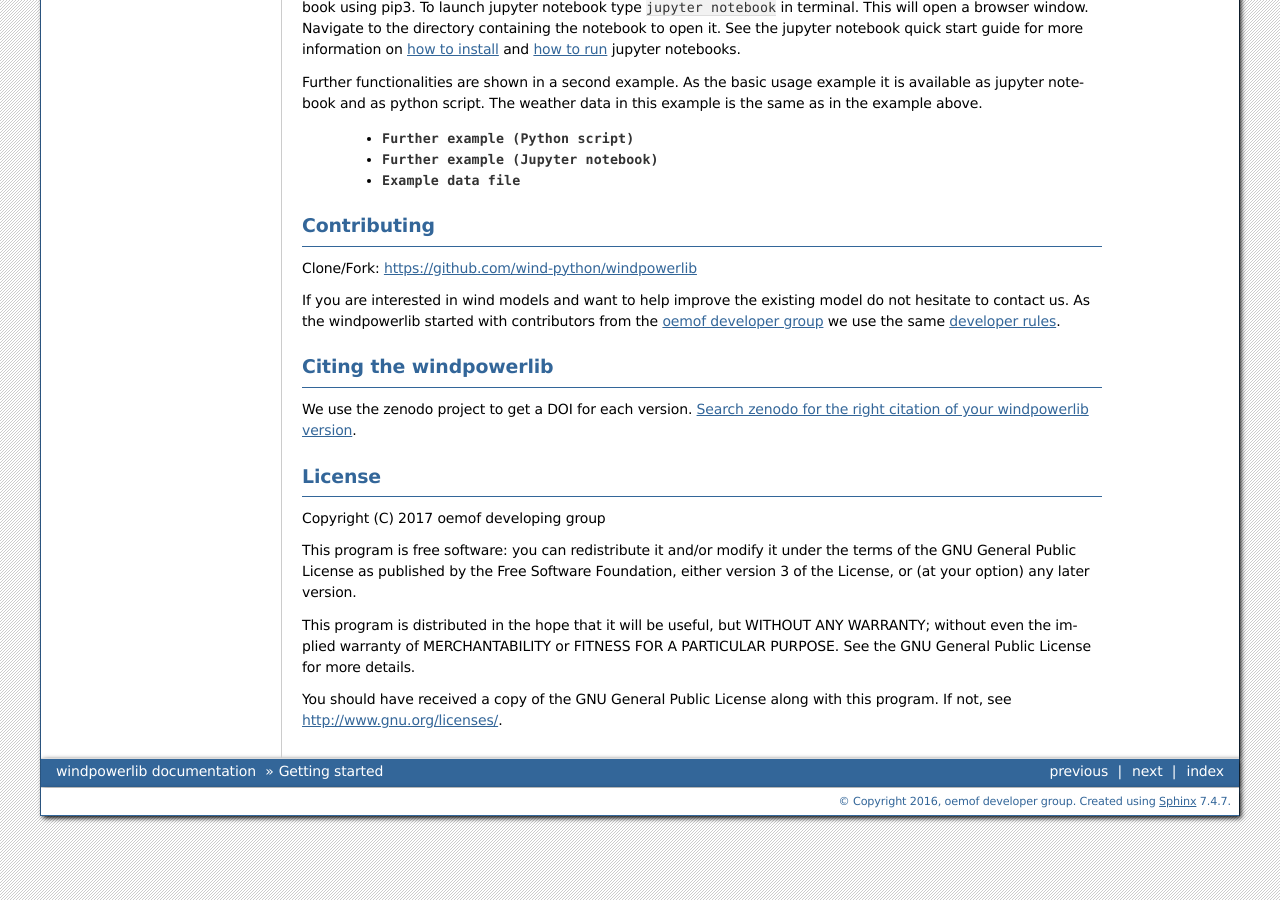
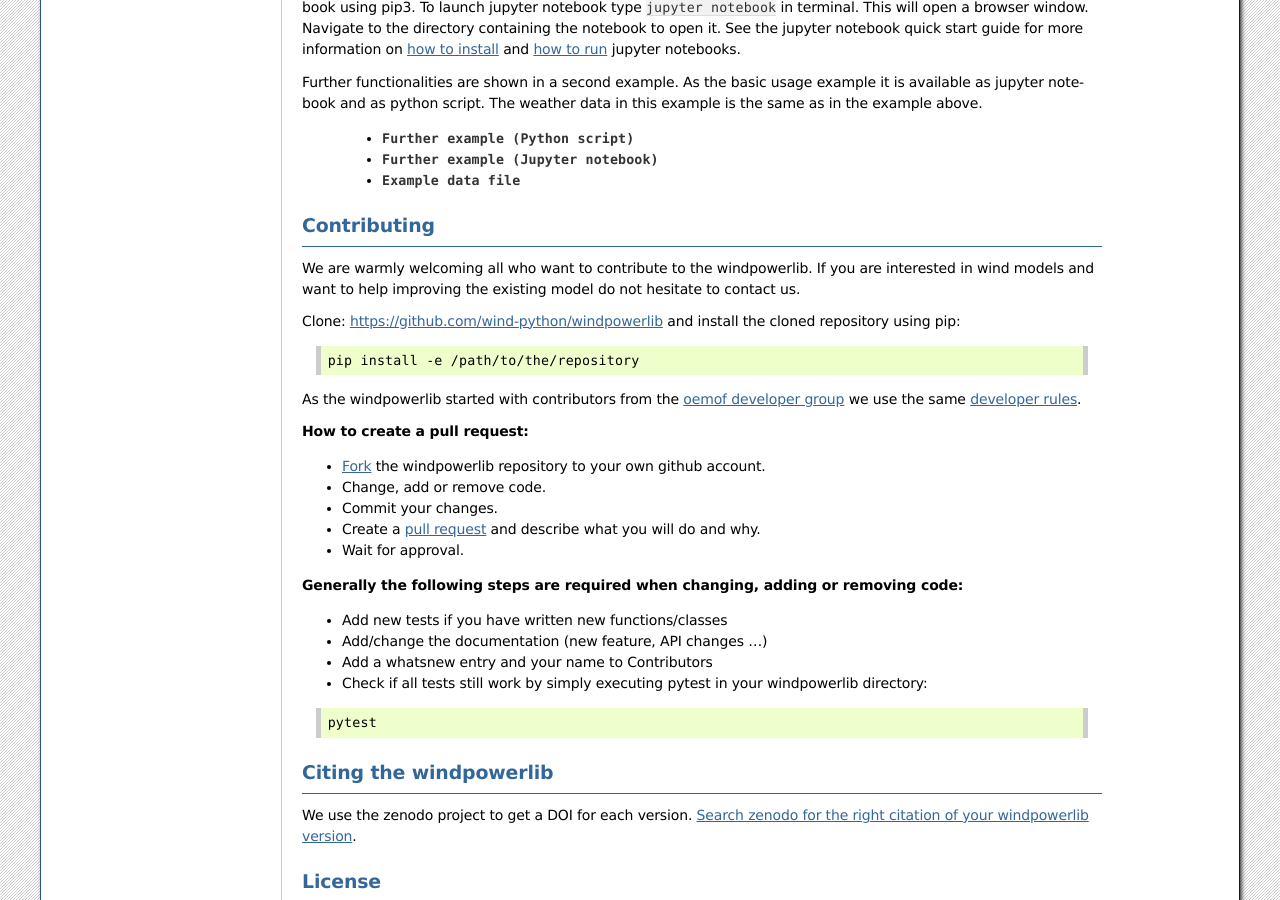
Before and after one commit to wind-python/windpowerlib, a Sphinx documentation site: the page built from doc/getting_started.rst, in a window 1280 px wide and 900 px high, scrolled down 949 px. Built offline with Sphinx 7.4.7, drawn with Linux system fonts in a browser that asks for light colours; formulas are drawn with MathJax 3; some of the changed text lies outside the part shown.

Commit message:
Add to Contributing section in documentation

```diff
--- a/doc/getting_started.rst
+++ b/doc/getting_started.rst
@@ -63,11 +63,38 @@ Further functionalities are shown in a second example. As the basic usage exampl
 Contributing
 ==============
 
-Clone/Fork: https://github.com/wind-python/windpowerlib
+We are warmly welcoming all who want to contribute to the windpowerlib. If you are interested in wind models and want to help improving the existing model do not hesitate to contact us.
 
-If you are interested in wind models and want to help improve the existing model do not hesitate to contact us.
+Clone: https://github.com/wind-python/windpowerlib and install the cloned repository using pip:
+
+.. code:: bash
+
+  pip install -e /path/to/the/repository
+
 As the windpowerlib started with contributors from the `oemof developer group <https://github.com/orgs/oemof/teams/oemof-developer-group>`_ we use the same
 `developer rules <http://oemof.readthedocs.io/en/stable/developing_oemof.html>`_.
+
+**How to create a pull request:**
+
+* `Fork <https://help.github.com/articles/fork-a-repo>`_ the windpowerlib repository to your own github account.
+* Change, add or remove code.
+* Commit your changes.
+* Create a `pull request <https://guides.github.com/activities/hello-world/>`_ and describe what you will do and why.
+* Wait for approval.
+
+**Generally the following steps are required when changing, adding or removing code:**
+
+* Add new tests if you have written new functions/classes
+* Add/change the documentation (new feature, API changes ...)
+* Add a whatsnew entry and your name to Contributors
+* Check if all tests still work by simply executing pytest in your windpowerlib directory:
+
+.. role:: bash(code)
+   :language: bash
+
+.. code:: bash
+
+    pytest
 
 Citing the windpowerlib
 ========================
```
Also changed, not shown: other parts of doc/getting_started.rst (+1 -1 lines), README.rst (+31 -3 lines).
